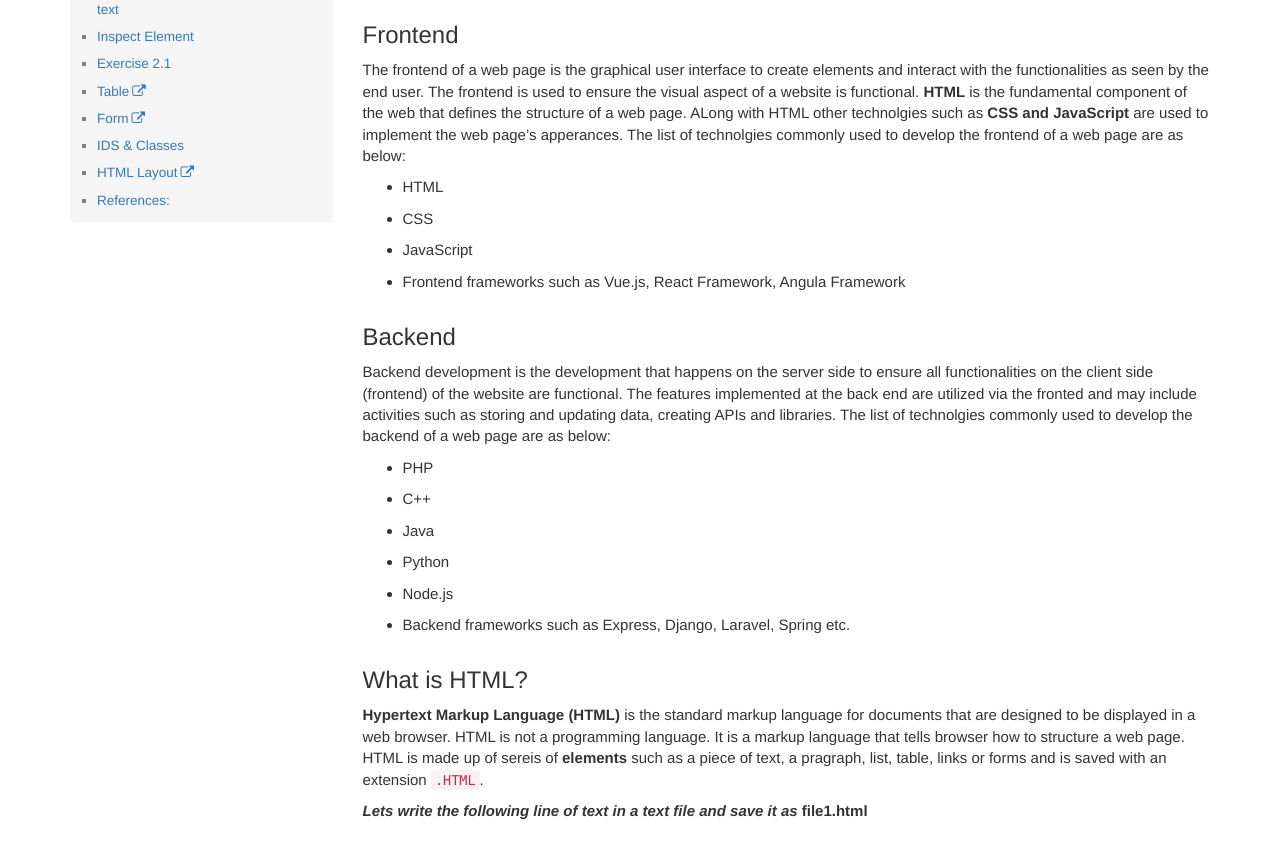
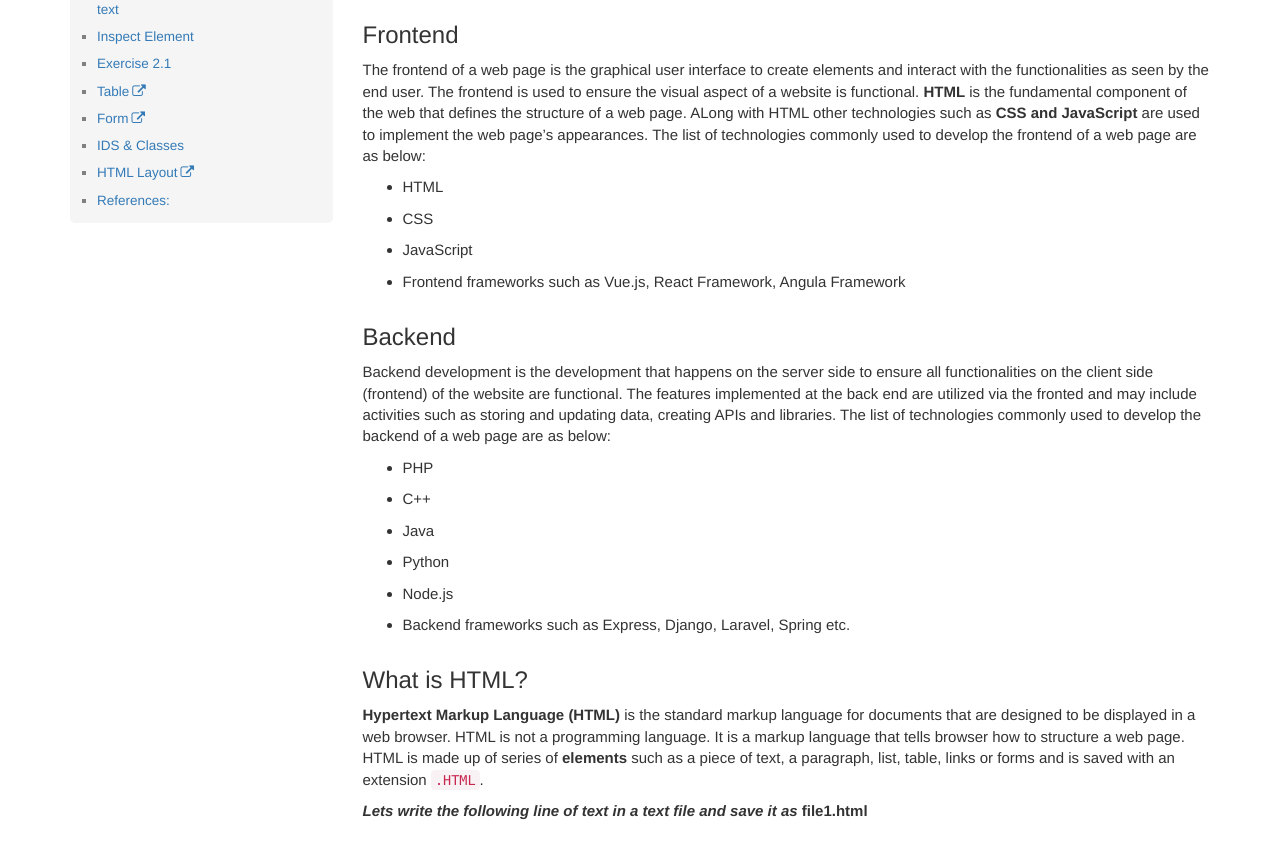
Before and after one commit to dipaish/www23, a Jekyll site: the page built from index.md, in a window 1280 px wide and 1400 px high, scrolled down 538 px. Shown: the part 177-1022 px from the top of the window. Built offline with Jekyll 4.4.1, drawn with Linux system fonts in a browser that asks for light colours; our own code applies the rules of GitHub Pages for plain Markdown files; comment, search, counter and statistics services are not loaded; some of the changed text lies outside the part shown.

Commit message:
minor changes

````diff
--- a/index.md
+++ b/index.md
@@ -14,7 +14,7 @@ You need atleast some of the following tools to get started with web development
 
 ## Frontend
 
-The frontend of a web page is the graphical user interface to create elements and interact with the functionalities as seen by the end user. The frontend is used to ensure the visual aspect of a website is functional. **HTML** is the fundamental component of the web that defines the structure of a web page. ALong with HTML other technolgies such as **CSS and JavaScript** are used to implement the web page's apperances. The list of technolgies commonly used to develop the frontend of a web page are as below:
+The frontend of a web page is the graphical user interface to create elements and interact with the functionalities as seen by the end user. The frontend is used to ensure the visual aspect of a website is functional. **HTML** is the fundamental component of the web that defines the structure of a web page. ALong with HTML other technologies such as **CSS and JavaScript** are used to implement the web page's appearances. The list of technologies commonly used to develop the frontend of a web page are as below:
 - HTML
 - CSS
 - JavaScript
@@ -23,7 +23,7 @@ The frontend of a web page is the graphical user interface to create elements an
 
 ## Backend
 
-Backend development is the development that happens on the server side to ensure all functionalities on the client side (frontend) of the website are functional. The features implemented at the back end are utilized via the fronted and may include activities such as storing and updating data, creating APIs and libraries. The list of technolgies commonly used to develop the backend of a web page are as below:
+Backend development is the development that happens on the server side to ensure all functionalities on the client side (frontend) of the website are functional. The features implemented at the back end are utilized via the fronted and may include activities such as storing and updating data, creating APIs and libraries. The list of technologies commonly used to develop the backend of a web page are as below:
 
 - PHP
 - C++
@@ -33,7 +33,7 @@ Backend development is the development that happens on the server side to ensure
 - Backend frameworks such as Express, Django, Laravel, Spring etc.
 
 ## What is HTML?
-**Hypertext Markup Language (HTML)** is the standard markup language for documents that are designed to be displayed in a web browser. HTML is not a programming language. It is a markup language that tells browser how to structure a web page. HTML is made up of sereis of **elements** such as a piece of text, a pragraph, list, table, links or forms and is saved with an extension ```.HTML```.
+**Hypertext Markup Language (HTML)** is the standard markup language for documents that are designed to be displayed in a web browser. HTML is not a programming language. It is a markup language that tells browser how to structure a web page. HTML is made up of series of **elements** such as a piece of text, a paragraph, list, table, links or forms and is saved with an extension ```.HTML```.
 
 ***Lets write the following line of text in a text file and save it as*** **file1.html**
 
@@ -110,7 +110,7 @@ The whitespace includes space characters as well as line breaks. You can have lo
 ```
 
 ## Using Special Characters in HTML
-```<, > , " and &``` are special characters which are parts of HTML syntax, Therfore, when you need to use them in your html code you need to use the character equivalent as in the table below, to not have it interpreted as code.
+```<, > , " and &``` are special characters which are parts of HTML syntax, Therefore, when you need to use them in your html code you need to use the character equivalent as in the table below, to not have it interpreted as code.
 
 | HTML Character  | Equivalent Character Reference |
 | ------------- | ------------- |
@@ -162,8 +162,8 @@ Example:
 - It starts with the ```<p>``` tag and ends with ```</p>``` tag.
 Example:
 ```html
-      <p> This is a pargraph. </p>
-      <p> This is another pargraph. </p>
+      <p> This is a paragraph. </p>
+      <p> This is another paragraph. </p>
 ```
 
 ### Lists: Unordered
````
Also changed, not shown: other parts of index.md (+3 -3 lines).
